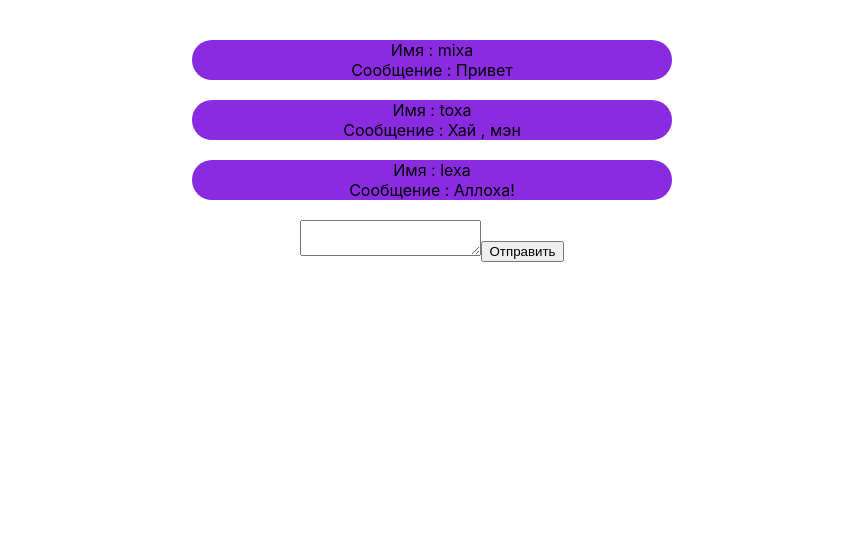
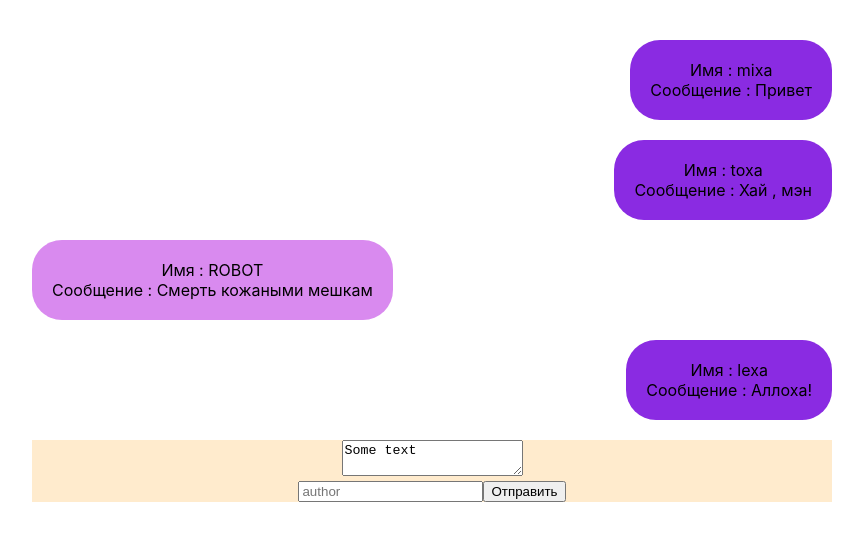
Before and after one commit to diakudza/react-gb, a React (Create React App) app: page / in a window 1280 px wide. Shown: the top 540 px of the page, without its empty margins (208-1071 px from the left). Built offline with nearby package versions, Linux system fonts and the light colour scheme.

Commit message:
Сделал 1.2.3

```diff
--- a/src/App.css
+++ b/src/App.css
@@ -1,7 +1,14 @@
 .App {
+  margin: 0 auto;
+  width: 800px;
   padding: 40px;
   text-align: center;
   display: flex;
   flex-direction: column;
   align-items: center;
 }
+
+.form {
+  width: 800px;
+  background: blanchedalmond;
+}
--- a/src/App.js
+++ b/src/App.js
@@ -7,30 +7,32 @@ import React from "react";
 let App = () => {
 
   const [messages, setMessages] = useState([
-      {author : "mixa", text : "Привет"},
-      {author : "toxa", text : "Хай , мэн"},
-      {author : "lexa", text : "Аллоха!"},
+      {author : "mixa", text : "Привет", ai: false},
+      {author : "toxa", text : "Хай , мэн", ai: false},
+      {author : "ROBOT", text : "Смерть кожаными мешкам", ai: true},
+      {author : "lexa", text : "Аллоха!", ai: false},
         ]);
 
     let messagesArr = messages.map(el => <Message state={el} />)
-    console.log(typeof messages)
-    let setMessage = (message) => {
-        setMessages (messages.push({author: 'mixa', text: message}));
-        debugger
-        console.log(messages) //проверил, пушит в стейт!
+
+    let setMessage = (message, login) => {
+        let arr = [];
+        arr.push({author: login, text: message, ai:false});
+        setMessages (messages.concat(arr));
+        if (login == "mixa"){
+            arr.push({author: 'ROBOT', text: "Человек Миха детектед!", ai:true});
+            setMessages (messages.concat(arr));
+        }
     }
-
-    // useEffect(() => {
-    //     console.log(`11111`);
-    //
-    // }, [messages]);
+    // useEffect( ()=> {
+    //     console.log('Тест');
+    // }, messages[messages.length-1].author)
 
 
     return (
 
     <div className="App">
-
-        {messagesArr} {/*на повторном вызове ,, после добавления ругается "TypeError: messages.map is not a function*/}
+        {messagesArr}
 
         <Form setmessage={setMessage} />
     </div>
--- a/src/components/Form/Form.jsx
+++ b/src/components/Form/Form.jsx
@@ -1,18 +1,22 @@
 import React from "react";
-
+import '../../App.css';
 const Form = (props) => {
 
     let textValue = React.createRef();
-
-    let addPost = () => {
+    let loginValue = React.createRef();
+    let addPost = (event) => {
         let text = textValue.current.value;
-        props.setmessage(text);
+        let login = loginValue.current.value;
+        props.setmessage(text,login);
+        //alert(text);
+        event.preventDefault();
         textValue.current.value = '';
     }
 
     return (
-        <form>
-            <textarea ref={textValue}> </textarea>
+        <form className="form">
+           <div> <textarea ref={textValue} >Some text </textarea></div>
+            <input ref={loginValue} type="text" placeholder="author"/>
             <button onClick={addPost}>Отправить</button>
         </form>
     );
--- a/src/components/Message/Message.jsx
+++ b/src/components/Message/Message.jsx
@@ -1,13 +1,15 @@
 import s from './Message.module.css';
 
 const Message = (props) => {
-    // console.log(props)
-    return (
-        <div className={s.message}>
-            <div> Имя : {props.state.author}</div>
-            <div>Сообщение : {props.state.text }</div>
-        </div>
-    );
+
+     return (
+
+            <div className={props.state.ai ? s.messageAI : s.message}>
+                <div>Имя : {props.state.author}</div>
+                <div>Сообщение : {props.state.text }</div>
+            </div>
+        );
+
 }
 
 export default Message;
--- a/src/components/Message/Message.module.css
+++ b/src/components/Message/Message.module.css
@@ -2,6 +2,18 @@
   background: blueviolet;
   /*font-size: 40px;*/
   margin: 0 0 20px 0;
-  width: 40%;
+  width: fit-content;
+  padding: 20px;
   border-radius: 30px;
+  align-self: flex-end;
 }
+
+.messageAI{
+  background: rgba(186, 43, 226, 0.55);
+  /*font-size: 40px;*/
+  margin: 0 0 20px 0;
+  width: fit-content;
+  padding: 20px;
+  border-radius: 30px;
+  align-self: flex-start;
+}
```
